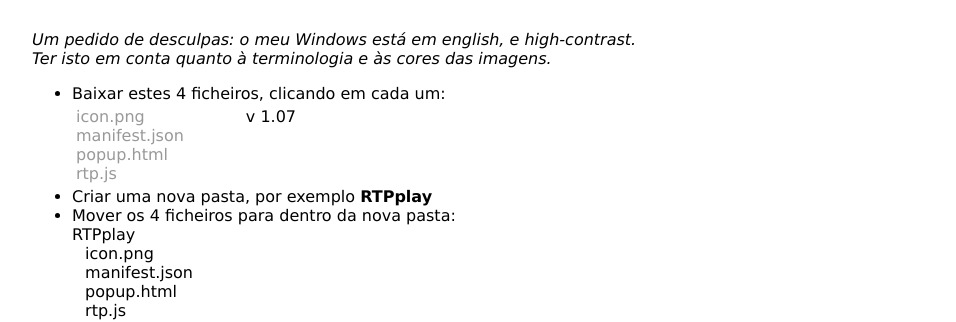
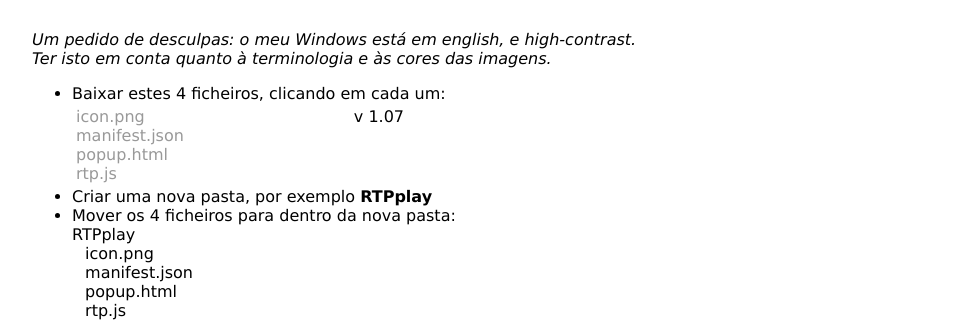
Before and after one commit to rtpplay/recursos.github.io, a Jekyll site: the page built from index.html, in a window 1280 px wide. Shown: the part 384-706 px from the top of the page, without its empty margins (160-1116 px from the left). Built offline with Jekyll 4.4.1, drawn with Linux system fonts in a browser that asks for light colours.

Commit message:
Update index.html

```diff
--- a/index.html
+++ b/index.html
@@ -33,8 +33,8 @@
 	<a href="files/manifest.json" download>manifest.json</a> <br>
 	<a href="files/popup.html" download>popup.html</a> <br>
 	<a href="files/rtp.js" download>rtp.js</a> <br></td>
-	<td>&ensp;</td><td>&ensp;</td><td>&ensp;</td><td>&ensp;</td>
-<td valign="top">v 1.07</td>
+	<td>&emsp;</td><td>&emsp;</td><td>&emsp;</td><td>&emsp;</td><td>&emsp;</td><td>&emsp;</td>
+<td valign="top">&emsp;&emsp;v 1.07</td>
 </tr>
 
 </tbody>
```
